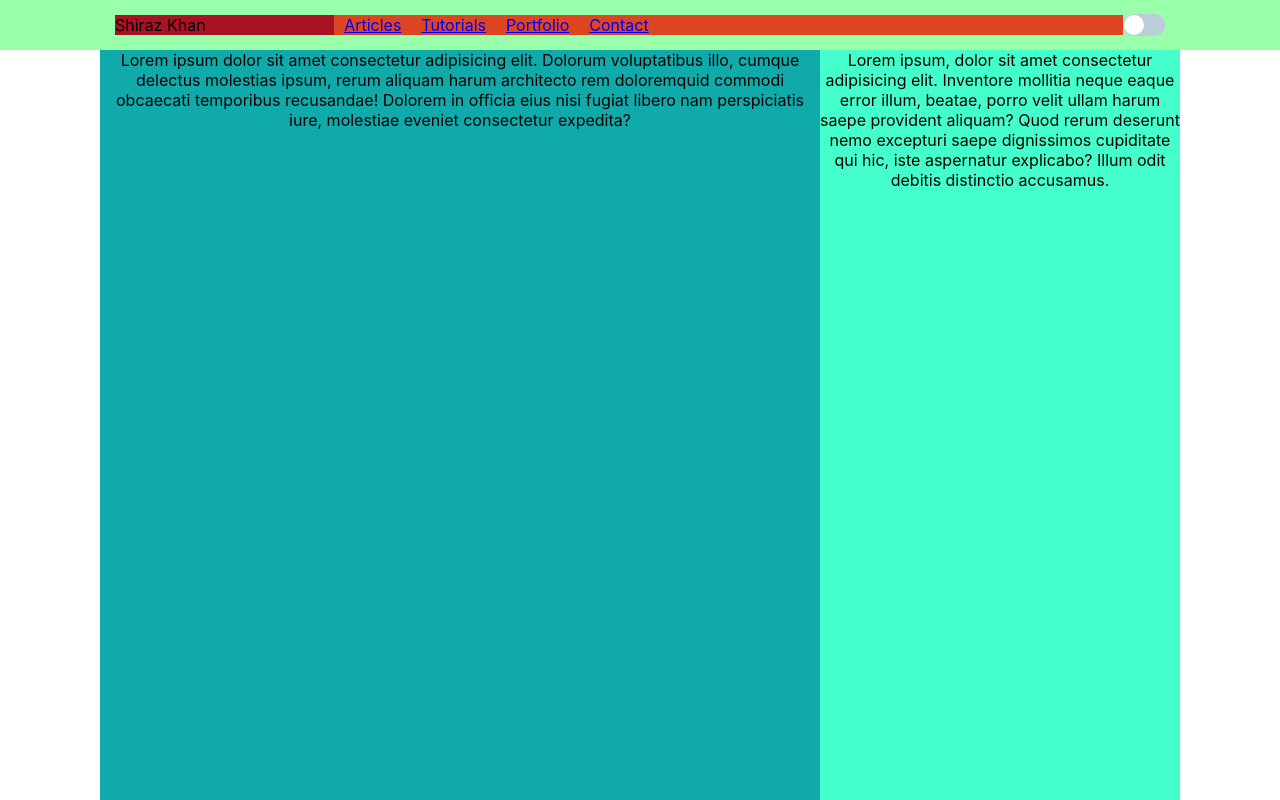
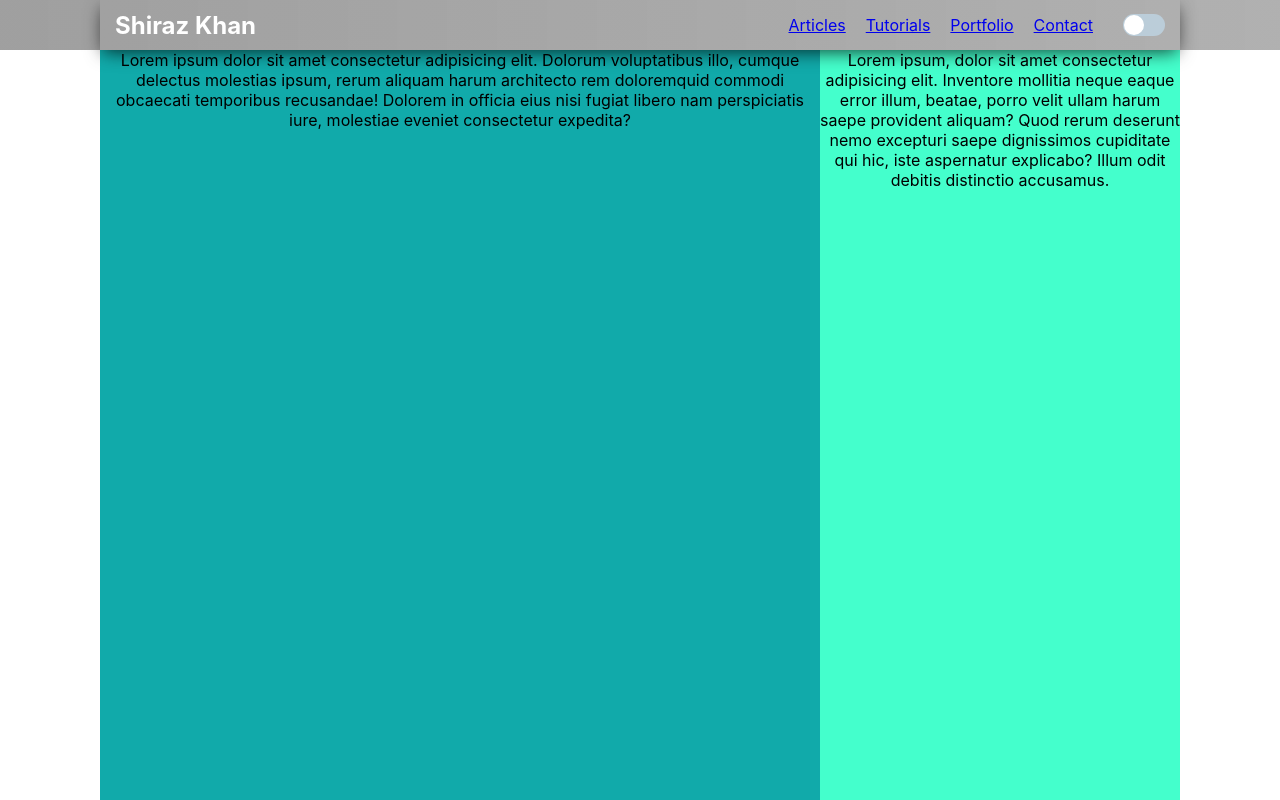
Before and after one commit to shirazkhan/Cake-Central, a React (Create React App) app: page / in a window 1280 px wide. Shown: the top 800 px of the page. Built offline with nearby package versions, Linux system fonts and the light colour scheme.

Commit message:
Add fader animation on navbar and add more styling variables

```diff
--- a/src/App.js
+++ b/src/App.js
@@ -10,13 +10,13 @@ function App() {
     <>
       <MainGrid>
         <Header>
-          <NavBar id = "NavBar">
-            <Brand>Shiraz Khan</Brand>
+          <NavBar>
+            <Brand><h2>Shiraz Khan</h2></Brand>
             <NavButton>
               <NavUILabel>
                 <NavInputUI />
                 <Hamburger>
-                  <HamburgerInner /> <HamburgerInner /> <HamburgerInner />
+                  <HamburgerInner /> <HamburgerInner />
                 </Hamburger>
                 <NavSideMenu></NavSideMenu>
                 <NavSideMenuShadow />
--- a/src/styled/App.js
+++ b/src/styled/App.js
@@ -4,7 +4,9 @@ import styled from 'styled-components';
 const WEBSITE_WIDTH = "1080px";
 const NAV_HEIGHT = "50px";
 const NAV_MENU_WIDTH = 250;
-const NAV_COLOR = "";
+const NAV_LINKS_ALIGNMENT = "flex-end";
+const HAMBURGER_COLOR = "white";
+const NAV_COLOR = "rgba(0,0,0,0.20)";
 const NAV_FONT_COLOR = "";
 const CONTENT_FONT_COLOR = "";
 const MOBILE = "781px";
@@ -26,14 +28,22 @@ export const MainGrid = styled.div`
 
 export const Header = styled.div`
   grid-area: Header;
-  background: #9fa;
+  background: linear-gradient(270deg, ${NAV_COLOR}, rgba(50,50,50,0.5), ${NAV_COLOR});
+    background-size: 600% 600%;
+    animation: Fader 25s ease infinite;
+  color: white;
   height: ${NAV_HEIGHT};
   width: 100%;
   position: fixed;
   left:0;
   z-index: 2;
+  backdrop-filter: blur(8px);
 
-
+  @keyframes Fader {
+    0%{background-position:2% 0%}
+    50%{background-position:99% 100%}
+    100%{background-position:2% 0%}
+}
 `;
 
 export const NavBar = styled.div`
@@ -43,6 +53,7 @@ export const NavBar = styled.div`
   width: ${WEBSITE_WIDTH};
   height: 100%;
   margin: 0 auto;
+  box-shadow: 0px 5px 18px -3px rgba(0,0,0,0.75);
 
   @media (max-width:${WEBSITE_WIDTH}){
     width: 100%;
@@ -64,7 +75,6 @@ export const NavButton = styled.div`
 `;
 
 export const Brand = styled.div`
-  background: #a12;
   width: 300px;
   text-align: left;
   margin-left: 15px;
@@ -78,11 +88,11 @@ export const Brand = styled.div`
 `;
 
 export const NavLinks = styled.div`
-  background: #d42;
   width: 100%;
   display: flex;
-  justify-content: left;
+  justify-content: ${NAV_LINKS_ALIGNMENT};
   order: 2;
+  margin-right: 20px;
 
   @media (max-width:${MOBILE}){
     display: none;
@@ -225,7 +235,7 @@ export const HamburgerInner = styled.span`
     height: 3px;
     width: 22px;
     display: flex;
-    background: black;
+    background: ${HAMBURGER_COLOR};
     margin: 2px 0;
     border-radius: 5px;
 `;
```
